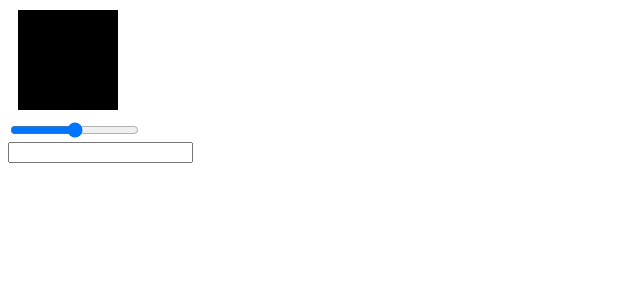
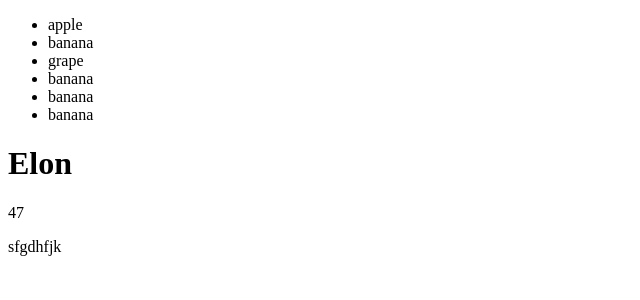
Before and after one commit to EmirlanDogdurbaev/my-first-app, a React (Create React App) app: page / in a window 1280 px wide. Shown: the top 300 px of the page, without its empty margins (0-640 px from the left). Built offline with nearby package versions, Linux system fonts and the light colour scheme.

Commit message:
class-work

```diff
--- a/src/App.js
+++ b/src/App.js
@@ -1,5 +1,8 @@
 import React from "react";
-import Reverse from "./components/Reverse";
+// import List2 from "./components/List2";
+import Mas2 from "./components/Mas2";
+import Person from "./components/Person";
+// import Reverse from "./components/Reverse";
 // import Color from "./components/Color";
 // import ColorSliders from "./components/ColorSliders";
 // import Countery from "./components/Country";
@@ -9,11 +12,15 @@
 // import Massive from "./components/Massive";
 // import Name from "./components/Name"
 // import Range from "./components/Range";
-import Rotate from "./components/Rotate";
+// import Rotate from "./components/Rotate";
 // import Two from "./components/Two";
 // import Length1 from "./Length1";
+// import Mas from "./components/Mas";
 
 function App() {
+
+  const arr = ["apple","banana","grape","banana","banana","banana"];
+
   return (
     <div className="App">
       {/* <Name/>
@@ -26,9 +33,13 @@
       <Dollar />
       <Fahranheit />
       <FontSize />
-      <ColorSliders /> */}
-      <Rotate />
-      <Reverse />
+      <ColorSliders />
+      <Rotate value={0}/>
+      <Reverse /> */}
+      {/* <Mas/> */}
+      < Mas2 arr={arr} />
+
+<Person name="Elon" age={47} >sfgdhfjk</Person>
     </div>
   );
 }
--- /dev/null
+++ b/src/components/List2.js
@@ -0,0 +1,11 @@
+// import React from 'react'
+// function List2(props) {
+//     let list = [];
+//     props.arrr.forEach(item => {
+//         list.push(<li>{item}</li>)
+//     });
+//     return <div>
+//         <ul>{list}</ul>
+//     </div>
+// }
+// export default List2;
--- /dev/null
+++ b/src/components/Mas.js
@@ -0,0 +1,15 @@
+
+function Mas() {
+  const fruit = ["apple","banana","grape"];
+  return (
+    <div className="fruit">
+      <ul >
+        <li>{fruit[0]}</li>
+        <li>{fruit[1]}</li>
+        <li>{fruit[2]}</li>
+      </ul>
+
+    </div>
+  );
+}
+export default Mas;
--- /dev/null
+++ b/src/components/Mas2.js
@@ -0,0 +1,10 @@
+import { React } from "react";
+function Mas2({arr}) {
+    let fruit = arr.map(item=>{
+        return <li>{item}</li>
+    })
+    return <div>
+        <ul>{fruit}</ul>
+    </div>
+}
+export default Mas2;
--- /dev/null
+++ b/src/components/Person.js
@@ -0,0 +1,11 @@
+
+    function Person({name, age, children }) {
+                return (
+                    <div>
+                        <h1>{name}</h1>
+                        <p>{ age }</p>
+                        <p>{children}</p>
+                    </div>
+                )}
+
+    export default Person;
--- a/src/components/Reverse.js
+++ b/src/components/Reverse.js
@@ -2,7 +2,6 @@
 
 function Reverse({ value }) {
     const [text, setText] = useState(value ?? "");
-
 
     let reversedText = text.split("").reverse().join("");
     return (
--- a/src/components/Rotate.js
+++ b/src/components/Rotate.js
@@ -7,10 +7,10 @@
       <div
         style={{
           backgroundColor: "black",
-          width: 100 + "px",
-          height: 100 + "px",
-          margin: 10 + "px",
-          transform:` rotate(${number + "deg"})`,
+          width: "100px",
+          height: "100px",
+          margin: "10px",
+          transform: `rotate(${number + "deg"})`,
         }}
       ></div>
       <input
```
Also changed, not shown: src/components/Ol.js (+7 -9 lines), src/components/list.js (+8 -10 lines).
